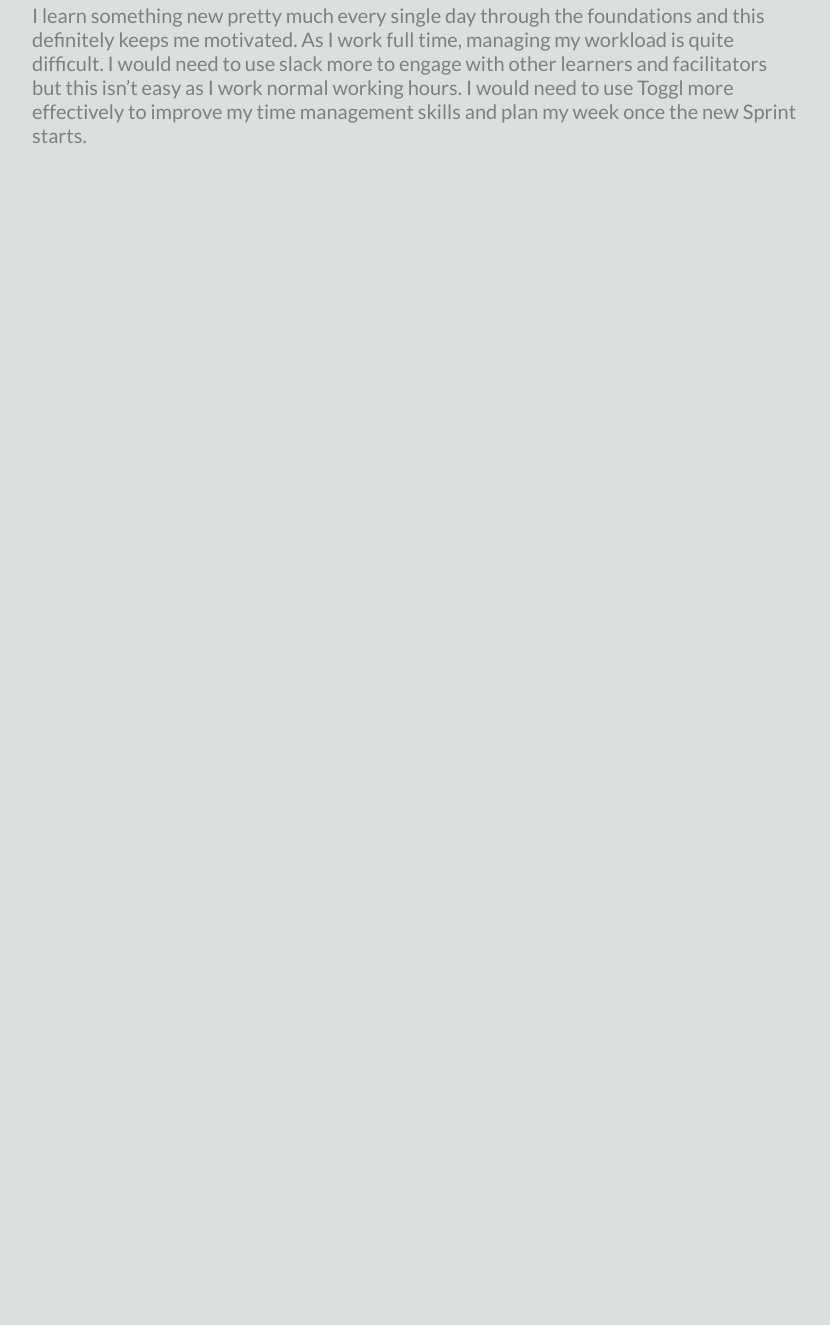
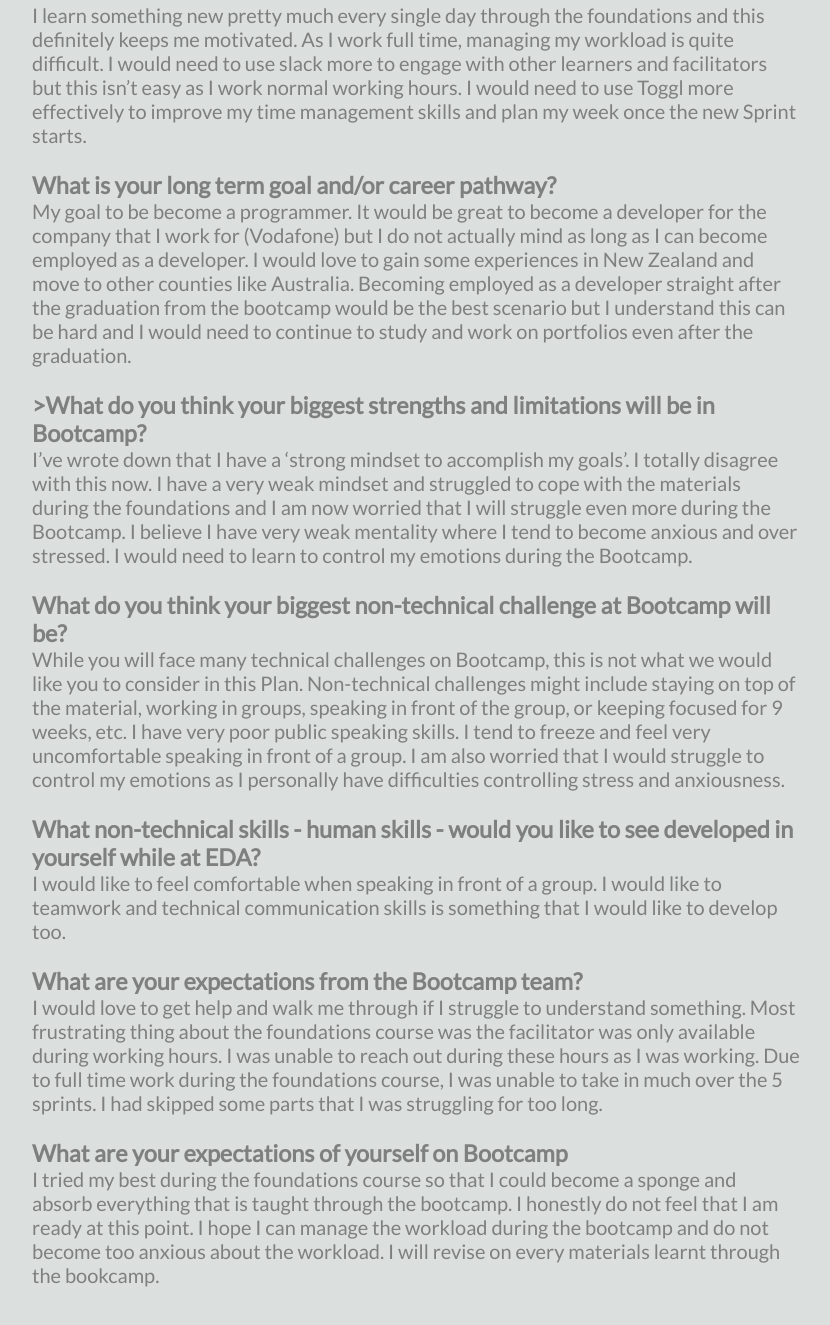
Before and after one commit to steve32787/steve32787.github.io, a plain HTML site: page sprint2-cultural.html in a window 1280 px wide. Shown: the part 781-2106 px from the top of the page, without its empty margins (224-1054 px from the left). Before the commit the page ends 928 px from the top, so only its background shows below. Drawn offline with Linux system fonts and the light colour scheme.

Commit message:
update Sprint5

```diff
--- a/sprint2-cultural.html
+++ b/sprint2-cultural.html
@@ -27,8 +27,7 @@
                                           <br>
                                           <br>
                                           <div class="text">
-                                            <h2>
-                                                  What is your long term goal and or career pathway?</h2><br>
+                                            <h2> What is your long term goal and or career pathway?</h2><br>
                                                   <p>
                                                   Firstly, I would like to have solid understanding of main concepts of coding so that it could help me to interpret and solve complex coding challenges.
                                                   I love designing and would like to get hands on experience as a front end developer but at the same time I wish I could have solid understanding of back end development also.
@@ -48,7 +47,37 @@
                                           <p>I learn something new pretty much every single day through the foundations and this definitely keeps me motivated.  As I work full time, managing my workload is quite difficult.
                                               I would need to use slack more to engage with other learners and facilitators but this isn’t easy as I work normal working hours.
                                                   I would need to use Toggl more effectively to improve my time management skills and plan my week once the new Sprint starts.
-                                                  </p>
+                                                  </p> <br>
+
+                                                 <h3>	What is your long term goal and/or career pathway? </h3>
+                                                 <p>My goal to be become a programmer.  It would be great to become a developer for the company that I work for (Vodafone) but I do not actually mind as long as I can become employed as a developer.  I would love to gain some experiences in New Zealand and move to other counties like Australia.
+                                                  Becoming employed as a developer straight after the graduation from the bootcamp would be the best scenario but I
+                                                  understand this can be hard and I would need to continue to study and work on portfolios even after the graduation.   </p> <br>
+                                                  <h3>>What do you think your biggest strengths and limitations will be in Bootcamp?</h3>
+                                                  <p>I’ve wrote down that I have a ‘strong mindset to accomplish my goals’.  I totally disagree with this now.  I have a very weak mindset and struggled to cope with the materials during the foundations and I am now worried that I will struggle even more during the Bootcamp.
+                                                  I believe I have very weak mentality where I tend to become anxious and over stressed.  I would need to learn to control my emotions during the Bootcamp. </p> <br>
+
+                                                  <h3>What do you think your biggest non-technical challenge at Bootcamp will be?</h3>
+                                                  <p>While you will face many technical challenges on Bootcamp, this is not what we would like you to consider in this Plan. Non-technical challenges might include staying on top of the material, working in groups, speaking in front of the group, or keeping focused for 9 weeks, etc.
+                                                  I have very poor public speaking skills.  I tend to freeze and feel very uncomfortable speaking in front of a group.
+                                                  I am also worried that I would struggle to control my emotions as I personally have difficulties controlling stress and anxiousness. </p><br>
+
+                                                  <h3>What non-technical skills - human skills - would you like to see developed in yourself while at EDA?</h3>
+                                                  <p>I would like to feel comfortable when speaking in front of a group.
+                                                  I would like to teamwork and technical communication skills is something that I would like to develop too. </p><br>
+
+                                                  <h3>What are your expectations from the Bootcamp team?</h3>
+                                                  <p></p>I would love to get help and walk me through if I struggle to understand something.  Most frustrating thing about the foundations course was the facilitator was only available during working hours.  I was unable to reach out during these hours as I was working.
+                                                  Due to full time work during the foundations course, I was unable to take in much over the 5 sprints.  I had skipped some parts that I was struggling for too long.</p><br>
+                                                  <h3>What are your expectations of yourself on Bootcamp</h3>
+                                                  <p>I tried my best during the foundations course so that I could become a sponge and absorb everything that is taught through the bootcamp.  I honestly do not feel that I am ready at this point.
+                                                  I hope I can manage the workload during the bootcamp and do not become too anxious about the workload.  I will revise on every materials learnt through the bookcamp. </p>
+                                                  <br>
+                                                  <br>
+
+
+
+
 
 
                                                                           </div>
```
Also changed, not shown: core.html (+1 -1 lines).
